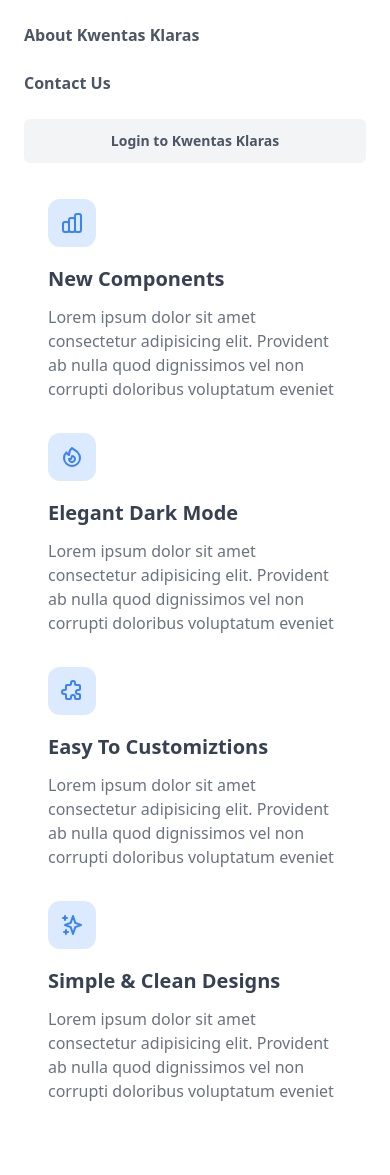
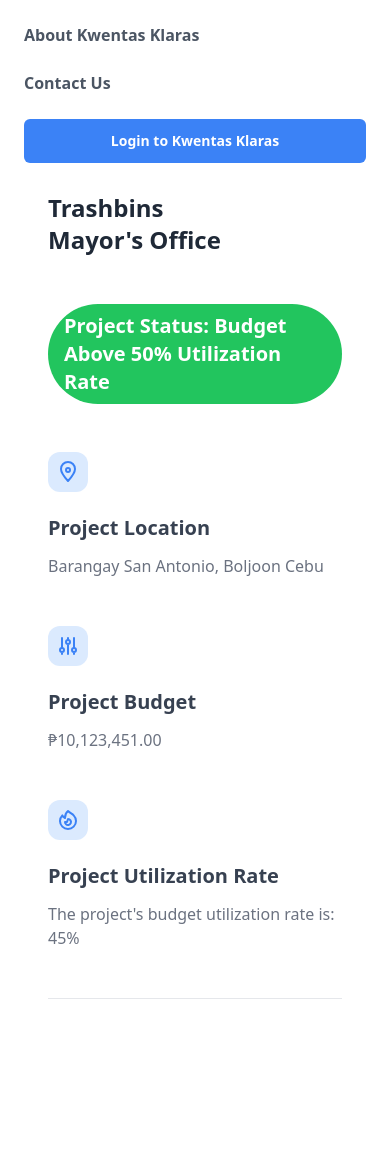
Before and after one commit to hanz-archer/KwentasKlarasv1.1, a Django app: page / in a window 390 px wide. Shown: the part 105-1280 px from the top of the page. After the commit the page ends 1104 px from the top, so only its background shows below. Run offline with Django 4.2, Linux system fonts and the light colour scheme; some libraries are stand-ins or nearby versions.

Commit message:
Added Deisng

```diff
--- a/KwentasKlarasApp/templates/index.html
+++ b/KwentasKlarasApp/templates/index.html
@@ -35,95 +35,125 @@
                 <a href="#" class="block text-gray-600 transition-colors duration-300 dark:text-white md:px-6 hover:text-blue-500 dark:hover:text-blue-400 font-bold">About Kwentas Klaras</a>
                 <a href="#" class="block text-gray-600 transition-colors duration-300 dark:text-white md:px-6 hover:text-blue-500 dark:hover:text-blue-400 font-bold">Contact Us </a>                </a>
 
-                <button class="w-full px-5 py-3 transition-colors duration-300 bg-gray-100 rounded-md dark:bg-gray-800 md:w-auto md:mx-6 hover:bg-gray-200 dark:hover:bg-gray-700">
+                <button class="w-full px-5 py-3 transition-colors duration-300 bg-blue-500 rounded-md md:w-auto md:mx-6 hover:bg-blue-600">
                     <div class="flex items-center justify-center -mx-1">
-                        <p class="mx-1 text-sm text-gray-600 dark:text-white font-bold">Login to Kwentas Klaras</p>
+                        <p class="mx-1 text-sm text-white font-bold">Login to Kwentas Klaras</p>
                     </div>
                 </button>
             </div>
         </nav>
 
-        <section class="bg-white dark:bg-gray-900">
+        <section class="bg-white dark:bg-gray-900 mt-20">
+            <hr class="my-5 border-gray-200 dark:border-gray-700">
             <div class="container px-6 py-10 mx-auto">
-              <h1 class="text-2xl font-semibold text-gray-800 capitalize lg:text-3xl dark:text-white">Local Goverment Unit of Boljoon Department<br> Performace</h1>
-
-              <div class="mt-2">
-                  <span class="inline-block w-40 h-1 bg-blue-500 rounded-full"></span>
-                  <span class="inline-block w-3 h-1 ml-1 bg-blue-500 rounded-full"></span>
-                  <span class="inline-block w-1 h-1 ml-1 bg-blue-500 rounded-full"></span>
+                <div class="lg:flex lg:items-center">
+                    <div class="w-full space-y-12 lg:w-1/2">
+                        <div>
+                            <h1 class="text-2xl font-bold text-gray-800 capitalize lg:text-3xl dark:text-white">Procurement of 4 Trashbins <br> Mayor's Office</h1>
                         </div>
 
-              <div class="mt-8 xl:mt-12 lg:flex lg:items-center">
-                  <div class="grid w-full grid-cols-1 gap-8 lg:w-1/2 xl:gap-16 md:grid-cols-2">
-                      <div class="space-y-3">
-                          <span class="inline-block p-3 text-blue-500 bg-blue-100 rounded-xl dark:text-white dark:bg-blue-500">
+                        <div class="mt-8">
+                            <span class="inline-block text-white bg-green-500 text-xl font-semibold py-2 px-4 rounded-full transition-all duration-300 ease-in-out hover:bg-green-600">
+                                Project Status: Budget Above 50% Utilization Rate
+                            </span>
+                        </div>
+
+                        <div class="md:flex md:items-start md:-mx-4">
+                            <span class="inline-block p-2 text-blue-500 bg-blue-100 rounded-xl md:mx-4 dark:text-white dark:bg-blue-500">
                                 <svg xmlns="http://www.w3.org/2000/svg" class="w-6 h-6" fill="none" viewBox="0 0 24 24" stroke="currentColor">
-                                  <path stroke-linecap="round" stroke-linejoin="round" stroke-width="2" d="M9 19v-6a2 2 0 00-2-2H5a2 2 0 00-2 2v6a2 2 0 002 2h2a2 2 0 002-2zm0 0V9a2 2 0 012-2h2a2 2 0 012 2v10m-6 0a2 2 0 002 2h2a2 2 0 002-2m0 0V5a2 2 0 012-2h2a2 2 0 012 2v14a2 2 0 01-2 2h-2a2 2 0 01-2-2z" />
+                                    <path stroke-linecap="round" stroke-linejoin="round" stroke-width="2" d="M12 2C8.134 2 5 5.134 5 9c0 4.18 3.855 8.526 7 12 3.146-3.474 7-7.82 7-12 0-3.866-3.134-7-7-7zm0 10c-1.104 0-2-.896-2-2s.896-2 2-2 2 .896 2 2-.896 2-2 2z" />
                                 </svg>
                             </span>
 
-                          <h1 class="text-xl font-semibold text-gray-700 capitalize dark:text-white">New Components</h1>
+                            <div class="mt-4 md:mx-4 md:mt-0">
+                                <h1 class="text-xl font-semibold text-gray-700 capitalize dark:text-white">Project Location</h1>
 
-                          <p class="text-gray-500 dark:text-gray-300">
-                              Lorem ipsum dolor sit amet consectetur adipisicing elit. Provident ab nulla quod dignissimos vel non corrupti doloribus voluptatum eveniet
+                                <p class="mt-3 text-gray-500 dark:text-gray-300">
+                                    Barangay San Antonio, Boljoon Cebu
                                 </p>
                             </div>
+                        </div>
 
-                      <div class="space-y-3">
-                          <span class="inline-block p-3 text-blue-500 bg-blue-100 rounded-xl dark:text-white dark:bg-blue-500">
+                        <div class="md:flex md:items-start md:-mx-4">
+                            <span class="inline-block p-2 text-blue-500 bg-blue-100 rounded-xl md:mx-4 dark:text-white dark:bg-blue-500">
+                                <svg xmlns="http://www.w3.org/2000/svg" class="w-6 h-6" fill="none" viewBox="0 0 24 24" stroke="currentColor">
+                                    <path stroke-linecap="round" stroke-linejoin="round" stroke-width="2" d="M12 6V4m0 2a2 2 0 100 4m0-4a2 2 0 110 4m-6 8a2 2 0 100-4m0 4a2 2 0 110-4m0 4v2m0-6V4m6 6v10m6-2a2 2 0 100-4m0 4a2 2 0 110-4m0 4v2m0-6V4"/>
+                                </svg>
+                            </span>
+
+                            <div class="mt-4 md:mx-4 md:mt-0">
+                                <h1 class="text-xl font-semibold text-gray-700 capitalize dark:text-white">Project Budget</h1>
+
+                                <p class="mt-3 text-gray-500 dark:text-gray-300">
+                                    ₱10,123,451.00
+                                </p>
+                            </div>
+                        </div>
+
+                        <div class="md:flex md:items-start md:-mx-4">
+                            <span class="inline-block p-2 text-blue-500 bg-blue-100 rounded-xl md:mx-4 dark:text-white dark:bg-blue-500">
                                 <svg xmlns="http://www.w3.org/2000/svg" class="w-6 h-6" fill="none" viewBox="0 0 24 24" stroke="currentColor">
                                     <path stroke-linecap="round" stroke-linejoin="round" stroke-width="2" d="M17.657 18.657A8 8 0 016.343 7.343S7 9 9 10c0-2 .5-5 2.986-7C14 5 16.09 5.777 17.656 7.343A7.975 7.975 0 0120 13a7.975 7.975 0 01-2.343 5.657z" />
                                     <path stroke-linecap="round" stroke-linejoin="round" stroke-width="2" d="M9.879 16.121A3 3 0 1012.015 11L11 14H9c0 .768.293 1.536.879 2.121z" />
                                 </svg>
                             </span>
 
-                          <h1 class="text-xl font-semibold text-gray-700 capitalize dark:text-white">elegant Dark Mode</h1>
+                            <div class="mt-4 md:mx-4 md:mt-0">
+                                <h1 class="text-xl font-semibold text-gray-700 capitalize dark:text-white">Project Utilization Rate</h1>
 
-                          <p class="text-gray-500 dark:text-gray-300">
-                              Lorem ipsum dolor sit amet consectetur adipisicing elit. Provident ab nulla quod dignissimos vel non corrupti doloribus voluptatum eveniet
-                          </p>
-                      </div>
-
-                      <div class="space-y-3">
-                          <span class="inline-block p-3 text-blue-500 bg-blue-100 rounded-xl dark:text-white dark:bg-blue-500">
-                              <svg xmlns="http://www.w3.org/2000/svg" class="w-6 h-6" fill="none" viewBox="0 0 24 24" stroke="currentColor">
-                                  <path stroke-linecap="round" stroke-linejoin="round" stroke-width="2" d="M11 4a2 2 0 114 0v1a1 1 0 001 1h3a1 1 0 011 1v3a1 1 0 01-1 1h-1a2 2 0 100 4h1a1 1 0 011 1v3a1 1 0 01-1 1h-3a1 1 0 01-1-1v-1a2 2 0 10-4 0v1a1 1 0 01-1 1H7a1 1 0 01-1-1v-3a1 1 0 00-1-1H4a2 2 0 110-4h1a1 1 0 001-1V7a1 1 0 011-1h3a1 1 0 001-1V4z" />
-                              </svg>
-                          </span>
-
-                          <h1 class="text-xl font-semibold text-gray-700 capitalize dark:text-white">Easy to customiztions</h1>
-
-                          <p class="text-gray-500 dark:text-gray-300">
-                              Lorem ipsum dolor sit amet consectetur adipisicing elit. Provident ab nulla quod dignissimos vel non corrupti doloribus voluptatum eveniet
-                          </p>
-                      </div>
-
-                      <div class="space-y-3">
-                          <span class="inline-block p-3 text-blue-500 bg-blue-100 rounded-xl dark:text-white dark:bg-blue-500">
-                              <svg xmlns="http://www.w3.org/2000/svg" class="w-6 h-6" fill="none" viewBox="0 0 24 24" stroke="currentColor">
-                                  <path stroke-linecap="round" stroke-linejoin="round" stroke-width="2" d="M5 3v4M3 5h4M6 17v4m-2-2h4m5-16l2.286 6.857L21 12l-5.714 2.143L13 21l-2.286-6.857L5 12l5.714-2.143L13 3z" />
-                              </svg>
-                          </span>
-
-                          <h1 class="text-xl font-semibold text-gray-700 capitalize dark:text-white">Simple & clean designs</h1>
-
-                          <p class="text-gray-500 dark:text-gray-300">
-                              Lorem ipsum dolor sit amet consectetur adipisicing elit. Provident ab nulla quod dignissimos vel non corrupti doloribus voluptatum eveniet
+                                <p class="mt-3 text-gray-500 dark:text-gray-300">
+                                    The project's budget utilization rate is: 45%
                                 </p>
                             </div>
                         </div>
+                    </div>
 
-                  <div class="hidden lg:flex lg:w-1/2 lg:justify-center">
-                      <img class="w-[28rem] h-[28rem] flex-shrink-0 object-cover xl:w-[34rem] xl:h-[34rem] rounded-full" src="https://images.unsplash.com/photo-1581291518857-4e27b48ff24e?ixlib=rb-1.2.1&ixid=MnwxMjA3fDB8MHxwaG90by1wYWdlfHx8fGVufDB8fHx8&auto=format&fit=crop&w=1470&q=80" alt="">
+                    <div class="hidden lg:flex lg:items-center lg:w-1/2 lg:justify-center">
+                        <div id="pie-chart" style="width: 30rem; height: 30rem;"></div>
                     </div>
                 </div>
+
+                <hr class="my-12 border-gray-200 dark:border-gray-700">
             </div>
         </section>
-
-
-
-
     </div>
 </section>
 </body>
+<script src="https://cdn.jsdelivr.net/npm/apexcharts"></script>
+<script>
+    var options = {
+        chart: {
+            type: 'pie',
+            height: '100%',
+            width: '100%',
+        },
+        series: [50, 50], // Data for the pie chart: 50% utilization, 50% unutilized
+        labels: ['Utilized Budget', 'Remaining Budget'], // Labels for the pie chart
+        colors: ['#00bcd4', '#f3f4f6'], // Teal for utilized budget, soft light gray for remaining
+        legend: {
+            show: false, // Hides the legend
+        },
+        plotOptions: {
+            pie: {
+                donut: {
+                    size: '70%', // Creates the donut shape
+                },
+                dataLabels: {
+                    enabled: true, // Show percentage inside the donut chart
+                    formatter: function(val) {
+                        return val.toFixed(0) + '%'; // Display percentage with no decimal
+                    },
+                    style: {
+                        fontSize: '24px', // Font size for the data labels
+                        fontWeight: 'bold',
+                        colors: ['#fff'], // Text color inside the chart
+                    },
+                },
+            },
+        },
+    };
+
+    var chart = new ApexCharts(document.querySelector("#pie-chart"), options);
+    chart.render();
+</script>
 </html>
--- a/theme/static/css/dist/styles.css
+++ b/theme/static/css/dist/styles.css
@@ -885,6 +893,31 @@
   margin-right: auto;
 }
 
+.my-12 {
+  margin-top: 3rem;
+  margin-bottom: 3rem;
+}
+
+.my-8 {
+  margin-top: 2rem;
+  margin-bottom: 2rem;
+}
+
+.my-5 {
+  margin-top: 1.25rem;
+  margin-bottom: 1.25rem;
+}
+
+.-mx-4 {
+  margin-left: -1rem;
+  margin-right: -1rem;
+}
+
+.my-7 {
+  margin-top: 1.75rem;
+  margin-bottom: 1.75rem;
+}
+
 .me-5 {
   margin-inline-end: 1.25rem;
 }
@@ -935,6 +968,18 @@
 
 .mt-8 {
   margin-top: 2rem;
+}
+
+.mt-40 {
+  margin-top: 10rem;
+}
+
+.mt-36 {
+  margin-top: 9rem;
+}
+
+.mt-20 {
+  margin-top: 5rem;
 }
 
 .block {
@@ -1217,6 +1290,24 @@
   margin-bottom: calc(1.5rem * var(--tw-space-y-reverse));
 }
 
+.space-x-2 > :not([hidden]) ~ :not([hidden]) {
+  --tw-space-x-reverse: 0;
+  margin-right: calc(0.5rem * var(--tw-space-x-reverse));
+  margin-left: calc(0.5rem * calc(1 - var(--tw-space-x-reverse)));
+}
+
+.space-y-8 > :not([hidden]) ~ :not([hidden]) {
+  --tw-space-y-reverse: 0;
+  margin-top: calc(2rem * calc(1 - var(--tw-space-y-reverse)));
+  margin-bottom: calc(2rem * var(--tw-space-y-reverse));
+}
+
+.space-y-12 > :not([hidden]) ~ :not([hidden]) {
+  --tw-space-y-reverse: 0;
+  margin-top: calc(3rem * calc(1 - var(--tw-space-y-reverse)));
+  margin-bottom: calc(3rem * var(--tw-space-y-reverse));
+}
+
 .divide-y > :not([hidden]) ~ :not([hidden]) {
   --tw-divide-y-reverse: 0;
   border-top-width: calc(1px * calc(1 - var(--tw-divide-y-reverse)));
@@ -1377,6 +1472,11 @@
   background-color: rgb(254 249 195 / var(--tw-bg-opacity, 1));
 }
 
+.bg-green-500 {
+  --tw-bg-opacity: 1;
+  background-color: rgb(34 197 94 / var(--tw-bg-opacity, 1));
+}
+
 .bg-opacity-40 {
   --tw-bg-opacity: 0.4;
 }
@@ -1406,6 +1506,14 @@
   padding: 1rem;
 }
 
+.p-6 {
+  padding: 1.5rem;
+}
+
+.p-2 {
+  padding: 0.5rem;
+}
+
 .px-1\.5 {
   padding-left: 0.375rem;
   padding-right: 0.375rem;
```
Also changed, not shown: other parts of theme/static/css/dist/styles.css (+178 -12 lines), theme/static_src/tailwind.config.js (line endings or trailing spaces). Lines whose indentation alone changed are shown as unchanged.
